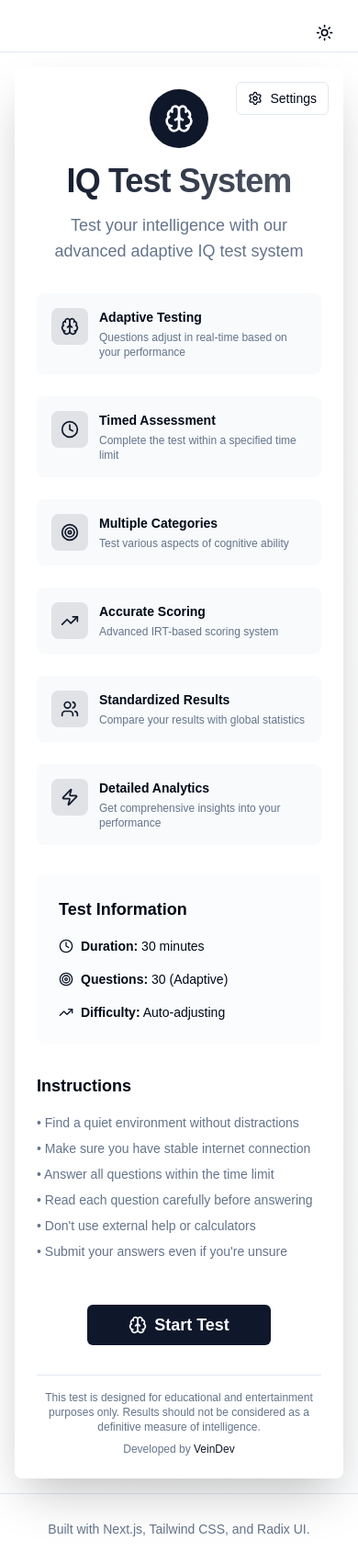
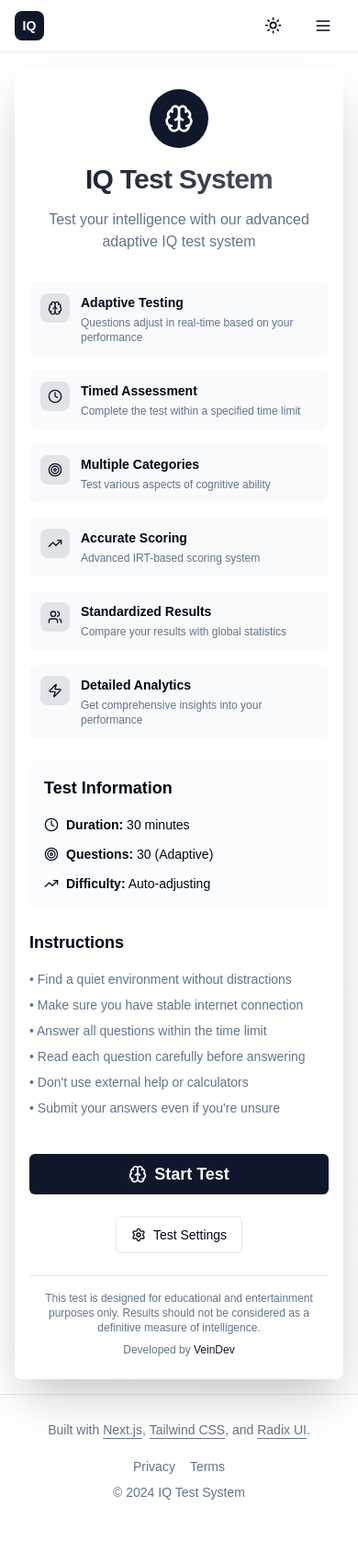
Before and after one commit to duongpro01/iq-test-nextjs, a Next.js app: page / in a window 390 px wide. Shown: the whole page at 92% size. After the commit the page ends 1657 px from the top, so only its background shows below. Built offline with nearby package versions, Linux system fonts and the light colour scheme.

Commit message:
fix mobile

```diff
--- a/src/app/layout.tsx
+++ b/src/app/layout.tsx
@@ -2,8 +2,9 @@ import type { Metadata } from "next";
 import { Geist, Geist_Mono } from "next/font/google";
 import "./globals.css";
 import { ThemeProvider } from "@/components/theme-provider";
-import { ThemeToggle } from "@/components/theme-toggle";
 import { Toaster } from "@/components/ui/toaster";
+import { SiteHeader } from "@/components/site-header";
+import { SiteFooter } from "@/components/site-footer";
 import Script from 'next/script';
 
 const geistSans = Geist({
@@ -122,32 +123,9 @@ export default function RootLayout({
           disableTransitionOnChange
         >
           <div className="relative flex min-h-screen flex-col">
-            <header className="sticky top-0 z-50 w-full border-b bg-background/95 backdrop-blur supports-[backdrop-filter]:bg-background/60">
-              <div className="container flex h-14 items-center justify-between">
-                <div className="mr-4 hidden md:flex">
-                  <a
-                    className="mr-6 flex items-center space-x-2"
-                    href="/"
-                    aria-label="Home"
-                  >
-                    <span className="hidden font-bold sm:inline-block">
-                      IQ Test System
-                    </span>
-                  </a>
-                </div>
-                <div className="flex flex-1 items-center justify-between space-x-2 md:justify-end">
-                  <ThemeToggle />
-                </div>
-              </div>
-            </header>
+            <SiteHeader />
             <main className="flex-1">{children}</main>
-            <footer className="border-t py-6 md:py-0">
-              <div className="container flex flex-col items-center justify-between gap-4 md:h-14 md:flex-row">
-                <p className="text-center text-sm leading-loose text-muted-foreground md:text-left">
-                  Built with Next.js, Tailwind CSS, and Radix UI.
-                </p>
-              </div>
-            </footer>
+            <SiteFooter />
           </div>
           <Toaster />
         </ThemeProvider>
--- a/src/app/page.tsx
+++ b/src/app/page.tsx
@@ -69,14 +69,14 @@ export default function HomePage() {
         className="w-full max-w-4xl"
       >
         <Card className="shadow-2xl border-0 bg-card/95 backdrop-blur-sm">
-          <CardHeader className="text-center pb-8 relative">
-            {/* Language Selector - Card Header */}
+          <CardHeader className="text-center pb-8 relative px-4 sm:px-6">
+            {/* Language Selector - Mobile: Top, Desktop: Top Left */}
             <div className="absolute top-4 left-4">
               <LanguageSelector />
             </div>
 
-            {/* Settings Button - Card Header */}
-            <div className="absolute top-4 right-4">
+            {/* Settings Button - Mobile: Hidden, Desktop: Top Right */}
+            <div className="absolute top-4 right-4 hidden sm:block">
               <Button
                 variant="outline"
                 size="sm"
@@ -96,31 +96,31 @@ export default function HomePage() {
             >
               <Brain className="w-8 h-8 text-primary-foreground" />
             </motion.div>
-            <CardTitle className="text-4xl font-bold bg-gradient-to-r from-primary to-primary/70 bg-clip-text text-transparent">
+            <CardTitle className="text-3xl sm:text-4xl font-bold bg-gradient-to-r from-primary to-primary/70 bg-clip-text text-transparent">
               IQ Test System
             </CardTitle>
-            <CardDescription className="text-lg mt-2 max-w-2xl mx-auto">
+            <CardDescription className="text-base sm:text-lg mt-2 max-w-2xl mx-auto">
               Test your intelligence with our advanced adaptive IQ test system
             </CardDescription>
           </CardHeader>
 
-          <CardContent className="space-y-8">
+          <CardContent className="space-y-6 sm:space-y-8 px-4 sm:px-6">
             {/* Features Grid */}
-            <div className="grid grid-cols-1 md:grid-cols-2 lg:grid-cols-3 gap-6">
+            <div className="grid grid-cols-1 sm:grid-cols-2 lg:grid-cols-3 gap-4 sm:gap-6">
               {features.map((feature, index) => (
                 <motion.div
                   key={feature.title}
                   initial={{ opacity: 0, y: 20 }}
                   animate={{ opacity: 1, y: 0 }}
                   transition={{ delay: 0.3 + index * 0.1, duration: 0.5 }}
-                  className="flex items-start space-x-3 p-4 rounded-lg bg-muted/50 hover:bg-muted/70 transition-colors"
+                  className="flex items-start space-x-3 p-3 sm:p-4 rounded-lg bg-muted/50 hover:bg-muted/70 transition-colors"
                 >
-                  <div className="flex-shrink-0 w-10 h-10 bg-primary/10 rounded-lg flex items-center justify-center">
-                    <feature.icon className="w-5 h-5 text-primary" />
+                  <div className="flex-shrink-0 w-8 h-8 sm:w-10 sm:h-10 bg-primary/10 rounded-lg flex items-center justify-center">
+                    <feature.icon className="w-4 h-4 sm:w-5 sm:h-5 text-primary" />
                   </div>
-                  <div>
-                    <h3 className="font-semibold text-sm">{feature.title}</h3>
-                    <p className="text-xs text-muted-foreground mt-1">{feature.description}</p>
+                  <div className="min-w-0 flex-1">
+                    <h3 className="font-semibold text-sm sm:text-base">{feature.title}</h3>
+                    <p className="text-xs sm:text-sm text-muted-foreground mt-1">{feature.description}</p>
                   </div>
                 </motion.div>
               ))}
@@ -131,20 +131,20 @@ export default function HomePage() {
               initial={{ opacity: 0 }}
               animate={{ opacity: 1 }}
               transition={{ delay: 0.8, duration: 0.5 }}
-              className="bg-muted/30 rounded-lg p-6 space-y-4"
+              className="bg-muted/30 rounded-lg p-4 sm:p-6 space-y-4"
             >
               <h3 className="text-lg font-semibold">Test Information</h3>
-              <div className="grid grid-cols-1 md:grid-cols-3 gap-4 text-sm">
+              <div className="grid grid-cols-1 sm:grid-cols-3 gap-3 sm:gap-4 text-sm">
                 <div className="flex items-center space-x-2">
-                  <Clock className="w-4 h-4 text-primary" />
+                  <Clock className="w-4 h-4 text-primary flex-shrink-0" />
                   <span><strong>Duration:</strong> {Math.floor(config.globalTimeLimit / 60)} minutes</span>
                 </div>
                 <div className="flex items-center space-x-2">
-                  <Target className="w-4 h-4 text-primary" />
+                  <Target className="w-4 h-4 text-primary flex-shrink-0" />
                   <span><strong>Questions:</strong> {config.totalQuestions} (Adaptive)</span>
                 </div>
                 <div className="flex items-center space-x-2">
-                  <TrendingUp className="w-4 h-4 text-primary" />
+                  <TrendingUp className="w-4 h-4 text-primary flex-shrink-0" />
                   <span><strong>Difficulty:</strong> Auto-adjusting</span>
                 </div>
               </div>
@@ -179,7 +179,7 @@ export default function HomePage() {
                 onClick={handleStartTest}
                 disabled={isLoading}
                 size="lg"
-                className="px-8 py-3 text-lg font-semibold min-w-[200px]"
+                className="w-full sm:w-auto px-8 py-3 text-lg font-semibold min-w-[200px]"
               >
                 {isLoading ? (
                   <div className="flex items-center space-x-2">
@@ -194,6 +194,18 @@ export default function HomePage() {
                 )}
               </Button>
             </motion.div>
+
+            {/* Mobile Settings Button */}
+            <div className="sm:hidden flex justify-center">
+              <Button
+                variant="outline"
+                onClick={() => router.push('/settings')}
+                className="flex items-center space-x-2"
+              >
+                <Settings className="w-4 h-4" />
+                <span>Test Settings</span>
+              </Button>
+            </div>
 
             {/* Disclaimer */}
             <motion.div
--- a/src/components/site-footer.tsx
+++ b/src/components/site-footer.tsx
@@ -1,51 +1,57 @@
+import Link from 'next/link';
+
 export function SiteFooter() {
   return (
-    <footer className="border-t py-6 md:py-0">
-      <div className="container flex flex-col items-center justify-between gap-4 md:h-14 md:flex-row">
+    <footer className="border-t bg-background">
+      <div className="container flex flex-col items-center justify-between gap-4 py-6 px-4 md:h-14 md:flex-row md:px-0">
+        <div className="flex flex-col items-center gap-4 px-4 md:flex-row md:gap-2 md:px-0">
           <p className="text-center text-sm leading-loose text-muted-foreground md:text-left">
             Built with{" "}
-          <a
+            <Link
               href="https://nextjs.org"
               target="_blank"
               rel="noopener noreferrer"
-            className="font-medium underline underline-offset-4"
+              className="font-medium underline underline-offset-4 hover:text-foreground"
             >
               Next.js
-          </a>
+            </Link>
             ,{" "}
-          <a
+            <Link
               href="https://tailwindcss.com"
               target="_blank"
               rel="noopener noreferrer"
-            className="font-medium underline underline-offset-4"
+              className="font-medium underline underline-offset-4 hover:text-foreground"
             >
               Tailwind CSS
-          </a>
+            </Link>
             , and{" "}
-          <a
+            <Link
               href="https://www.radix-ui.com"
               target="_blank"
               rel="noopener noreferrer"
-            className="font-medium underline underline-offset-4"
+              className="font-medium underline underline-offset-4 hover:text-foreground"
             >
               Radix UI
-          </a>
+            </Link>
             .
           </p>
-        <div className="flex items-center space-x-1">
-          <a
+        </div>
+        <div className="flex flex-col items-center space-y-2 text-sm text-muted-foreground md:flex-row md:space-y-0 md:space-x-4">
+          <div className="flex items-center space-x-4">
+            <Link
               href="/privacy"
-            className="text-sm text-muted-foreground hover:underline"
+              className="hover:text-foreground transition-colors"
             >
               Privacy
-          </a>
-          <span className="text-muted-foreground">·</span>
-          <a
+            </Link>
+            <Link
               href="/terms"
-            className="text-sm text-muted-foreground hover:underline"
+              className="hover:text-foreground transition-colors"
             >
               Terms
-          </a>
+            </Link>
+          </div>
+          <span className="text-center md:text-left">© 2024 IQ Test System</span>
         </div>
       </div>
     </footer>
--- /dev/null
+++ b/src/components/site-header.tsx
@@ -0,0 +1,98 @@
+"use client"
+
+import Link from 'next/link';
+import { ThemeToggle } from '@/components/theme-toggle';
+import { Menu, X } from 'lucide-react';
+import { useState } from 'react';
+
+export function SiteHeader() {
+  const [isMenuOpen, setIsMenuOpen] = useState(false);
+
+  return (
+    <header className="sticky top-0 z-50 w-full border-b bg-background/95 backdrop-blur supports-[backdrop-filter]:bg-background/60">
+      <div className="container flex h-14 items-center justify-between px-4">
+        {/* Logo */}
+        <div className="flex items-center">
+          <Link
+            href="/"
+            className="flex items-center space-x-2 hover:opacity-80 transition-opacity"
+          >
+            <div className="w-8 h-8 bg-primary rounded-lg flex items-center justify-center">
+              <span className="text-primary-foreground font-bold text-sm">IQ</span>
+            </div>
+            <span className="hidden font-bold sm:inline-block">
+              IQ Test System
+            </span>
+          </Link>
+        </div>
+
+        {/* Desktop Navigation */}
+        <nav className="hidden md:flex items-center space-x-6 text-sm font-medium">
+          <Link
+            href="/"
+            className="transition-colors hover:text-foreground/80 text-foreground/60"
+          >
+            Home
+          </Link>
+          <Link
+            href="/test"
+            className="transition-colors hover:text-foreground/80 text-foreground/60"
+          >
+            Take Test
+          </Link>
+          <Link
+            href="/settings"
+            className="transition-colors hover:text-foreground/80 text-foreground/60"
+          >
+            Settings
+          </Link>
+        </nav>
+
+        {/* Mobile Controls */}
+        <div className="flex items-center space-x-3 md:space-x-2">
+          <ThemeToggle />
+          <button
+            className="md:hidden p-3 hover:bg-accent rounded-md transition-colors active:scale-95"
+            onClick={() => setIsMenuOpen(!isMenuOpen)}
+            aria-label="Toggle menu"
+          >
+            {isMenuOpen ? (
+              <X className="h-5 w-5" />
+            ) : (
+              <Menu className="h-5 w-5" />
+            )}
+          </button>
+        </div>
+      </div>
+
+      {/* Mobile Navigation */}
+      {isMenuOpen && (
+        <div className="md:hidden border-t bg-background/95 backdrop-blur">
+          <nav className="container px-4 py-6 space-y-4">
+            <Link
+              href="/"
+              className="block py-3 px-4 text-base font-medium transition-colors hover:text-foreground/80 text-foreground/60 hover:bg-accent rounded-lg"
+              onClick={() => setIsMenuOpen(false)}
+            >
+              Home
+            </Link>
+            <Link
+              href="/test"
+              className="block py-3 px-4 text-base font-medium transition-colors hover:text-foreground/80 text-foreground/60 hover:bg-accent rounded-lg"
+              onClick={() => setIsMenuOpen(false)}
+            >
+              Take Test
+            </Link>
+            <Link
+              href="/settings"
+              className="block py-3 px-4 text-base font-medium transition-colors hover:text-foreground/80 text-foreground/60 hover:bg-accent rounded-lg"
+              onClick={() => setIsMenuOpen(false)}
+            >
+              Settings
+            </Link>
+          </nav>
+        </div>
+      )}
+    </header>
+  );
+}
--- a/src/components/test-settings.tsx
+++ b/src/components/test-settings.tsx
@@ -103,23 +103,23 @@ export function TestSettings({ onClose }: TestSettingsProps) {
       initial={{ opacity: 0, scale: 0.95 }}
       animate={{ opacity: 1, scale: 1 }}
       exit={{ opacity: 0, scale: 0.95 }}
-      className="max-w-4xl mx-auto p-6 space-y-6"
+      className="max-w-4xl mx-auto p-4 sm:p-6 space-y-6"
     >
       {/* Header */}
-      <div className="flex items-center justify-between">
+      <div className="flex flex-col sm:flex-row sm:items-center justify-between gap-4">
         <div className="flex items-center space-x-3">
-          <Settings className="w-8 h-8 text-primary" />
+          <Settings className="w-6 h-6 sm:w-8 sm:h-8 text-primary" />
           <div>
-            <h1 className="text-3xl font-bold">Test Settings</h1>
+            <h1 className="text-2xl sm:text-3xl font-bold">Test Settings</h1>
             <p className="text-muted-foreground">Configure your IQ test parameters</p>
           </div>
         </div>
-        <div className="flex space-x-2">
-          <Button variant="outline" onClick={handleReset} disabled={!hasChanges}>
+        <div className="flex flex-col sm:flex-row gap-2">
+          <Button variant="outline" onClick={handleReset} disabled={!hasChanges} size="sm">
             <RotateCcw className="w-4 h-4 mr-2" />
             Reset
           </Button>
-          <Button onClick={handleSave} disabled={!hasChanges}>
+          <Button onClick={handleSave} disabled={!hasChanges} size="sm">
             <Save className="w-4 h-4 mr-2" />
             Save Settings
           </Button>
@@ -134,6 +134,7 @@ export function TestSettings({ onClose }: TestSettingsProps) {
               router.push('/test');
             }}
             // disabled={hasChanges} // Temporarily removed for testing
+            size="sm"
           >
             <Target className="w-4 h-4 mr-2" />
             Start Test {hasChanges ? '(Disabled)' : '(Enabled)'}
@@ -141,7 +142,7 @@ export function TestSettings({ onClose }: TestSettingsProps) {
         </div>
       </div>
 
-      <div className="grid grid-cols-1 lg:grid-cols-2 gap-6">
+      <div className="grid grid-cols-1 lg:grid-cols-2 gap-4 sm:gap-6">
         {/* Basic Settings */}
         <Card>
           <CardHeader>
@@ -169,7 +170,7 @@ export function TestSettings({ onClose }: TestSettingsProps) {
                   max={50}
                   value={settings.totalQuestions}
                   onChange={(e) => updateSetting('totalQuestions', parseInt(e.target.value) || 30)}
-                  className="w-20"
+                  className="w-16 sm:w-20"
                 />
               </div>
               <p className="text-sm text-muted-foreground">
@@ -193,7 +194,7 @@ export function TestSettings({ onClose }: TestSettingsProps) {
                   type="text"
                   value={formatTime(settings.globalTimeLimit)}
                   onChange={(e) => updateSetting('globalTimeLimit', parseTime(e.target.value))}
-                  className="w-20"
+                  className="w-16 sm:w-20"
                 />
               </div>
               <p className="text-sm text-muted-foreground">
@@ -219,7 +220,7 @@ export function TestSettings({ onClose }: TestSettingsProps) {
                   max={120}
                   value={settings.questionTimeLimit}
                   onChange={(e) => updateSetting('questionTimeLimit', parseInt(e.target.value) || 60)}
-                  className="w-20"
+                  className="w-16 sm:w-20"
                 />
               </div>
               <p className="text-sm text-muted-foreground">
@@ -257,7 +258,7 @@ export function TestSettings({ onClose }: TestSettingsProps) {
                   step={0.1}
                   value={settings.startingAbility}
                   onChange={(e) => updateSetting('startingAbility', parseFloat(e.target.value) || 0)}
-                  className="w-20"
+                  className="w-16 sm:w-20"
                 />
               </div>
               <p className="text-sm text-muted-foreground">
@@ -306,7 +307,7 @@ export function TestSettings({ onClose }: TestSettingsProps) {
                   step={0.05}
                   value={settings.targetStandardError}
                   onChange={(e) => updateSetting('targetStandardError', parseFloat(e.target.value) || 0.3)}
-                  className="w-20"
+                  className="w-16 sm:w-20"
                 />
               </div>
               <p className="text-sm text-muted-foreground">
@@ -396,7 +397,7 @@ export function TestSettings({ onClose }: TestSettingsProps) {
                   step={0.05}
                   value={settings.timeWeightFactor}
                   onChange={(e) => updateSetting('timeWeightFactor', parseFloat(e.target.value) || 0.1)}
-                  className="w-20"
+                  className="w-16 sm:w-20"
                 />
               </div>
               <p className="text-sm text-muted-foreground">
@@ -416,10 +417,8 @@ export function TestSettings({ onClose }: TestSettingsProps) {
           </CardHeader>
           <CardContent className="space-y-3">
             <Button
-              variant={activePreset === "Quick Test" ? "default" : "outline"}
-              className={`w-full justify-start ${
-                activePreset === "Quick Test" ? "bg-primary text-primary-foreground" : ""
-              }`}
+              variant="outline"
+              className="w-full justify-start"
               onClick={() => applyPreset("Quick Test", {
                 totalQuestions: 20,
                 globalTimeLimit: 1200,
@@ -439,10 +438,8 @@ export function TestSettings({ onClose }: TestSettingsProps) {
             </Button>
 
             <Button
-              variant={activePreset === "Standard Test" ? "default" : "outline"}
-              className={`w-full justify-start ${
-                activePreset === "Standard Test" ? "bg-primary text-primary-foreground" : ""
-              }`}
+              variant="outline"
+              className="w-full justify-start"
               onClick={() => applyPreset("Standard Test", {
                 totalQuestions: 35,
                 globalTimeLimit: 2400,
@@ -462,10 +459,8 @@ export function TestSettings({ onClose }: TestSettingsProps) {
             </Button>
 
             <Button
-              variant={activePreset === "Comprehensive Test" ? "default" : "outline"}
-              className={`w-full justify-start ${
-                activePreset === "Comprehensive Test" ? "bg-primary text-primary-foreground" : ""
-              }`}
+              variant="outline"
+              className="w-full justify-start"
               onClick={() => applyPreset("Comprehensive Test", {
                 totalQuestions: 50,
                 globalTimeLimit: 3600,
@@ -485,10 +480,8 @@ export function TestSettings({ onClose }: TestSettingsProps) {
             </Button>
 
             <Button
-              variant={activePreset === "Advanced Level" ? "default" : "outline"}
-              className={`w-full justify-start ${
-                activePreset === "Advanced Level" ? "bg-primary text-primary-foreground" : ""
-              }`}
+              variant="outline"
+              className="w-full justify-start"
               onClick={() => applyPreset("Advanced Level", {
                 totalQuestions: 30,
                 globalTimeLimit: 1800,
@@ -516,7 +509,7 @@ export function TestSettings({ onClose }: TestSettingsProps) {
           <CardTitle>Current Configuration</CardTitle>
         </CardHeader>
         <CardContent>
-          <div className="grid grid-cols-2 md:grid-cols-4 gap-4 text-sm">
+          <div className="grid grid-cols-2 sm:grid-cols-4 gap-4 text-sm">
             <div>
               <div className="font-semibold text-primary">{settings.totalQuestions}</div>
               <div className="text-muted-foreground">Questions</div>
--- a/src/components/theme-toggle.tsx
+++ b/src/components/theme-toggle.tsx
@@ -14,7 +14,7 @@ export function ThemeToggle() {
       variant="ghost"
       size="icon"
       onClick={() => setTheme(theme === "light" ? "dark" : "light")}
-      className="fixed top-4 right-4 z-50"
+      className="p-2 hover:bg-accent rounded-md transition-colors active:scale-95"
     >
       <Sun className="h-[1.2rem] w-[1.2rem] rotate-0 scale-100 transition-all dark:-rotate-90 dark:scale-0" />
       <Moon className="absolute h-[1.2rem] w-[1.2rem] rotate-90 scale-0 transition-all dark:rotate-0 dark:scale-100" />
```
Lines whose indentation alone changed are shown as unchanged.
